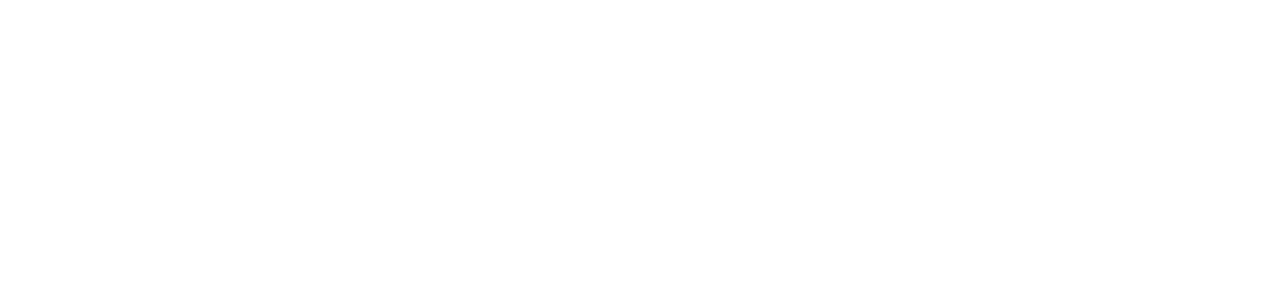
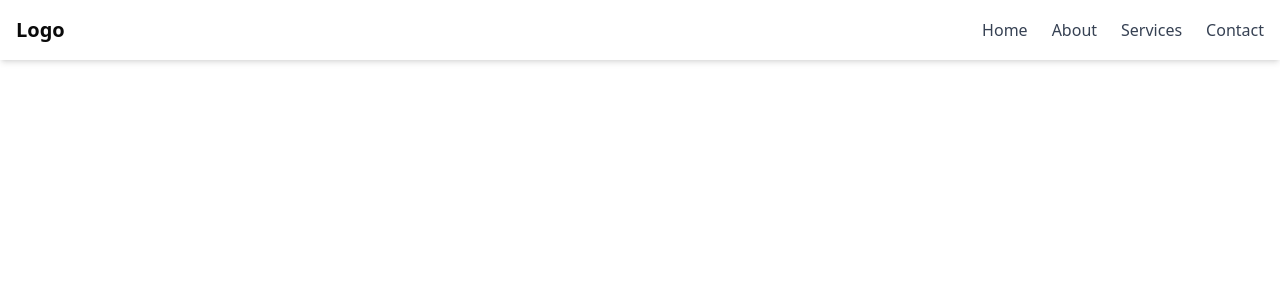
Before and after one commit to hkashyap-developer/himanshu-kashyap, a Next.js app: page / in a window 1280 px wide. Shown: the top 300 px of the page. Built offline with nearby package versions, Linux system fonts and the light colour scheme.

Commit message:
Header raw added

```diff
--- a/app/page.tsx
+++ b/app/page.tsx
@@ -1,5 +1,9 @@
+import Header from "@/components/custom/global/header";
+
 export default function Home() {
   return (
-    <div className="grid grid-rows-[20px_1fr_20px] items-center justify-items-center min-h-screen p-8 pb-20 gap-16 sm:p-20 font-[family-name:var(--font-geist-sans)]"></div>
+    <>
+      <Header />
+    </>
   );
 }
--- /dev/null
+++ b/components/custom/global/header.tsx
@@ -0,0 +1,51 @@
+"use client";
+
+import { useState } from "react";
+import { Menu, X } from "lucide-react";
+
+export default function Header() {
+  const [menuOpen, setMenuOpen] = useState(false);
+
+  const navItems = ["Home", "About", "Services", "Contact"];
+
+  return (
+    <header className="w-full bg-white shadow-md sticky top-0 z-50">
+      <div className="max-w-7xl mx-auto flex justify-between items-center p-4">
+        <h1 className="text-xl font-bold">Logo</h1>
+
+        <nav className="hidden md:flex gap-6">
+          {navItems.map((item) => (
+            <a
+              key={item}
+              href={`#${item.toLowerCase()}`}
+              className="text-gray-700 hover:text-black transition"
+            >
+              {item}
+            </a>
+          ))}
+        </nav>
+
+        <button
+          className="md:hidden text-gray-700"
+          onClick={() => setMenuOpen(!menuOpen)}
+        >
+          {menuOpen ? <X size={24} /> : <Menu size={24} />}
+        </button>
+      </div>
+
+      {menuOpen && (
+        <div className="md:hidden bg-white px-4 pb-4">
+          {navItems.map((item) => (
+            <a
+              key={item}
+              href={`#${item.toLowerCase()}`}
+              className="block py-2 text-gray-700 hover:text-black transition"
+            >
+              {item}
+            </a>
+          ))}
+        </div>
+      )}
+    </header>
+  );
+}
--- a/package.json
+++ b/package.json
@@ -9,6 +9,10 @@
     "lint": "next lint"
   },
   "dependencies": {
+    "@emotion/react": "^11.14.0",
+    "@emotion/styled": "^11.14.0",
+    "@fontsource/roboto": "^5.2.5",
+    "@mui/material": "^7.1.1",
     "@radix-ui/react-slot": "^1.2.3",
     "class-variance-authority": "^0.7.1",
     "clsx": "^2.1.1",
```
Also changed, not shown: 1 other file (tests, documents, lock files or other folders).
